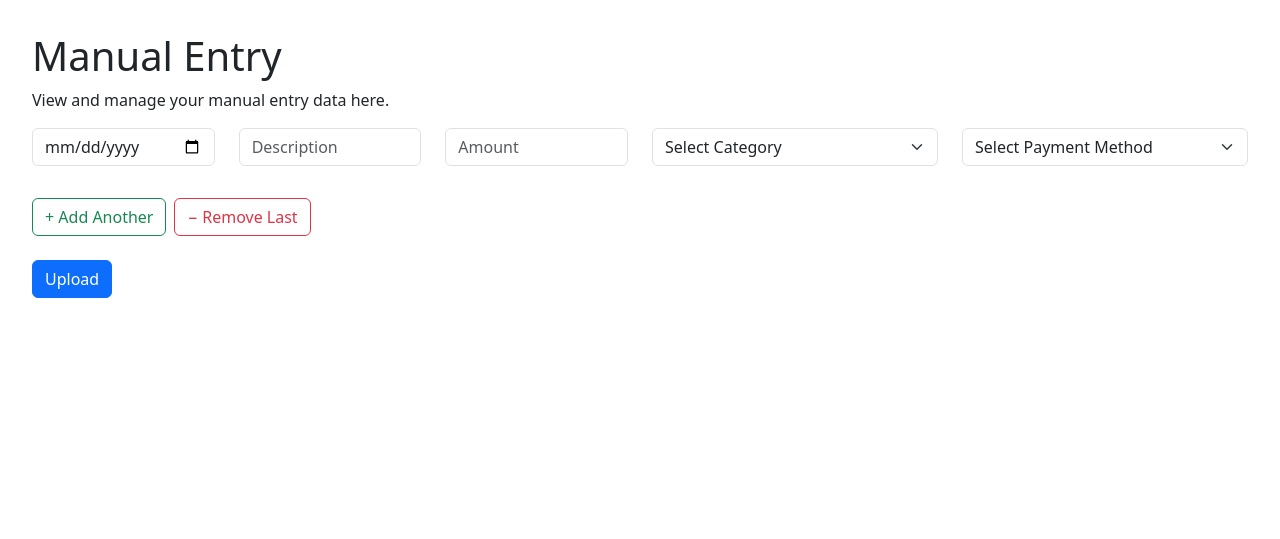
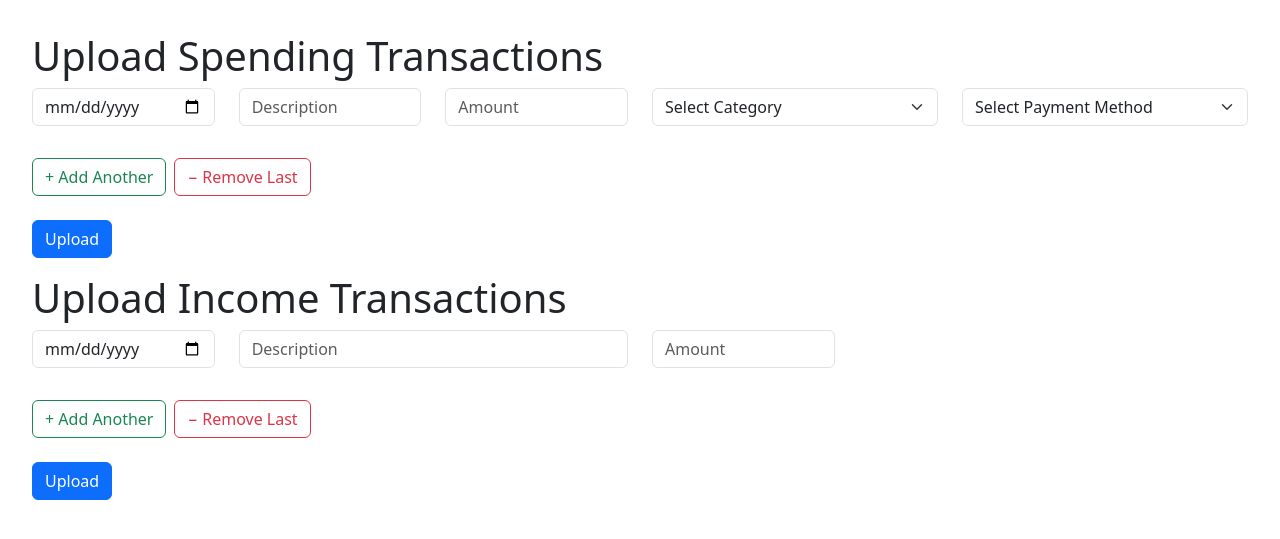
Before and after one commit to meidelhoch/budgeting_tool, a Flask app: page /manual-entry in a window 1280 px wide. Shown: the part 90-629 px from the top of the page. Run offline with Flask 3, Linux system fonts and the light colour scheme; some libraries are stand-ins or nearby versions.

Commit message:
added upload income

```diff
--- a/app.py
+++ b/app.py
@@ -9,7 +9,7 @@ from dotenv import load_dotenv
 from db_management.transactions import save_transactions, get_all_transactions
 from db_management.sinking_funds import save_sinking_fund_transactions, get_funds_dict, get_sinking_fund_values
 from db_management.budget import get_categories_dict, get_monthly_spending
-from db_management.income import get_monthly_income
+from db_management.income import get_monthly_income, save_income_transactions
 
 
 load_dotenv()
@@ -24,10 +24,7 @@ CATEGORIES = get_categories_dict()
 
 SINKING_FUNDS = get_funds_dict()
 
-
-
 app = Flask(__name__)
-
 
 @app.template_filter("money")
 def money_format(value):
@@ -54,8 +51,8 @@ def budget():
     total_budget_sum = sum((data['monthly_budget'] for data in monthly_spending.values()), 0)
 
     monthly_income = get_monthly_income(month, year)
-    print(monthly_spending)
     return render_template("budget.html", active_page="budget", monthly_income=monthly_income, total_spent=total_spent_sum, total_budget=total_budget_sum, monthly_spending=monthly_spending, current_year=current_year, selected_month=month, selected_year=year, months=months, sinking_fund_values=sinking_fund_values)
+
 
 @app.route("/spending")
 def spending():
@@ -64,26 +61,23 @@ def spending():
     filtered_transactions = transactions[transactions["net_amount"] > 0]
     display_transactions = filtered_transactions[["date", "description", "net_amount", "category_name", "payment_method"]]
 
-    print("---------------------")
-    print(display_transactions.head())
-    print(CATEGORIES)
+    return render_template("spending.html", active_page="spending", transactions=display_transactions.to_dict(orient='records'), categories=CATEGORIES)
 
-    return render_template("spending.html", active_page="spending", transactions=display_transactions.to_dict(orient='records'), categories=CATEGORIES)
 
 @app.route("/income")
 def income():
     return render_template("income.html", active_page="income")
 
+
 @app.route("/summary")
 def summary():
     return render_template("summary.html", active_page="summary")
+
 
 @app.route("/upload-statements")
 def upload_statements():
     return render_template("upload.html", active_page="upload")
 
-# TODO: NEED TO ADD AN REIMBURSED AND AMOUNT REIMBURSED COLUMN TO DB
-# TODO: NEED TO FIGURE OUT THE EXACT CATEGORIES TO USE
 
 @app.route("/upload", methods=["POST"])
 def upload_file():
@@ -99,18 +93,16 @@ def upload_file():
             cleaned_data["reimbursement_amount"] = 0
             cleaned_data["payment_method"] = label
             cleaned_dfs.append(cleaned_data)
-            print(cleaned_data)
 
     if cleaned_dfs:
         combined_df = pd.concat(cleaned_dfs, ignore_index=True)
-        print("Combined DataFrame:")
-        print(combined_df)
 
         return render_template("review_transactions.html", transactions=combined_df.to_dict(orient='records'), categories=CATEGORIES, sinking_funds=SINKING_FUNDS)
 
     else:
         print("No valid files processed.")
         return pd.DataFrame()
+
 
 def clean_file(file, label):
     if label == "Apple":
@@ -120,25 +112,18 @@ def clean_file(file, label):
     else:
         raise ValueError(f"Unknown label: {label}")
 
+
 @app.route("/save-transactions", methods=["POST"])
 def save_transactions_route():
-    print(request.form)
     total = int(request.form.get("total_rows", 0))
     all_transaction_rows = []
     all_sinking_fund_rows = []
 
     for i in range(total):
-        reimbursement_amount = request.form.get(f"reimbursement_amount_{i}", 0)
-        if reimbursement_amount == "":
-            reimbursement_amount = 0
+        reimbursement_amount = get_reimbursement_amount(request.form.get(f"reimbursement_amount_{i}", 0))
+        reimbursement_status = get_reimbursement_status(request.form.get(f"reimbursed_{i}"))
+        sinking_fund_id = get_fund_id(request.form.get(f"sinking_fund_{i}"))
 
-        reimbursement_status = request.form.get(f"reimbursed_{i}")
-        if reimbursement_status == "1":
-            reimbursement_status = True
-        else:
-            reimbursement_status = False
-
-        sinking_fund_id = get_fund_id(request.form.get(f"sinking_fund_{i}"))
         transaction_row = {
             "date": request.form.get(f"date_{i}"),
             "description": request.form.get(f"description_{i}"),
@@ -149,7 +134,7 @@ def save_transactions_route():
             "sinking_fund_id": sinking_fund_id,
             "payment_method": request.form.get(f"payment_method_{i}")
         }
-        print(transaction_row)
+
         all_transaction_rows.append(transaction_row)
 
         if sinking_fund_id is not None:
@@ -159,18 +144,31 @@ def save_transactions_route():
                 "description": request.form.get(f"description_{i}"),
                 "amount": -float(request.form.get(f"amount_{i}"))
             }
-            print(sinking_fund_row)
             all_sinking_fund_rows.append(sinking_fund_row)
 
     if save_transactions(pd.DataFrame(all_transaction_rows)) and save_sinking_fund_transactions(pd.DataFrame(all_sinking_fund_rows)):
         return render_template("confirmation_page.html", message="Transactions saved successfully!")
     return render_template("confirmation_page.html", message="Failed to save transactions.")
 
+
+def get_reimbursement_amount(raw_reimbursement_amount):
+    if raw_reimbursement_amount == "":
+        return 0
+    return raw_reimbursement_amount
+
+
+def get_reimbursement_status(raw_reimbursement_status):
+    if raw_reimbursement_status == 1:
+        return True
+    return False
+
+
 def get_fund_id(fund_name):
     if fund_name in SINKING_FUNDS:
         return SINKING_FUNDS.get(fund_name)
     else:
         return None
+
 
 def get_category_id(category):
     id = CATEGORIES.get(category).get("id")
@@ -181,12 +179,11 @@ def get_category_id(category):
 def manual_entry():
     return render_template("manual_entry.html", active_page="manual_entry", categories=CATEGORIES)
 
+
 @app.route("/manual-entry-spending", methods=["POST"])
 def manual_entry_spending():
-    print("--------------------")
-    print(request.form)
-    num_entries = int(request.form.get("num_entries", 0))
-    df = pd.DataFrame(columns=["date", "amount", "description", "category", "payment_method", "reimbursed", "reimbursement_amount"])
+    num_entries = int(request.form.get("spending_num_entries", 0))
+    row_list = []
 
     for i in range(num_entries):
         date = request.form.get(f"transaction_date[{i}]")
@@ -205,9 +202,38 @@ def manual_entry_spending():
             "reimbursement_amount": 0,
         }
 
-        df = pd.concat([df, pd.DataFrame([new_row])], ignore_index=True)
+        row_list.append(new_row)
+
+        df = pd.DataFrame(row_list)
 
     return render_template("review_transactions.html", transactions=df.to_dict(orient='records'), categories=CATEGORIES, sinking_funds=SINKING_FUNDS)
+
+
+@app.route("/manual-entry-income", methods=["POST"])
+def manual_entry_income():
+    print(request.form)
+    num_entries = int(request.form.get("income_num_entries", 0))
+    row_list = []
+
+    for i in range(num_entries):
+        date = request.form.get(f"income_date[{i}]")
+        description = request.form.get(f"description[{i}]")
+        amount = request.form.get(f"amount[{i}]")
+
+        new_row = {
+            "date": date,
+            "description": description,
+            "amount": float(amount) if amount else 0.0,
+        }
+
+        row_list.append(new_row)
+        print(new_row)
+
+        df = pd.DataFrame(row_list)
+
+    if save_income_transactions(df):
+        return render_template("confirmation_page.html", message="Income transactions saved successfully")
+    return render_template("confirmation_page.html", message="Failed to save income transactions")
 
 
 @app.route("/settings")
--- a/db_management/budget.py
+++ b/db_management/budget.py
@@ -49,4 +49,4 @@ def get_monthly_spending(month, year):
             return {}
     except Exception as e:
         print(f"Error fetching total spent: {e}")
-        return {}  # Return empty dict on error
+        return {}
--- a/db_management/datasource.py
+++ b/db_management/datasource.py
@@ -26,11 +26,8 @@ def get_db_engine():
             f"{DB_HOST}:{DB_PORT}/{DB_NAME}"
         )
 
-        # Create the engine. echo=True is great for debugging (shows SQL queries in console)
         engine = create_engine(database_url, echo=False)
 
-        # Test connection (optional, create_engine doesn't connect until first use)
-        # You would typically do this when the app starts up
         with engine.connect() as connection:
             connection.execute(text("SELECT 1"))
             print("Successfully connected to the database via SQLAlchemy!")
@@ -39,5 +36,4 @@ def get_db_engine():
 
     except Exception as e:
         print(f"Error creating SQLAlchemy engine or connecting to the database: {e}")
-        # Optionally re-raise the exception or handle it more robustly
         raise
--- a/static/scripts/manual_entry.js
+++ b/static/scripts/manual_entry.js
@@ -1,4 +1,5 @@
-let cur_index = 1;
+let cur_spending_index = 1;
+let cur_income_index = 1;
 
 function addSpendingField() {
   const container = document.getElementById("spending-container");
@@ -9,22 +10,22 @@ function addSpendingField() {
 
   newGroup.innerHTML = `
     <div class="col-md-2">
-                <input class="form-control mb-3" type="date" name="transaction_date[${cur_index}]">
+                <input class="form-control mb-3" type="date" name="transaction_date[${cur_spending_index}]">
             </div>
             <div class="col-md-2">
-                <input class="form-control mb-3" type="text" placeholder="Description" name="description[${cur_index}]">
+                <input class="form-control mb-3" type="text" placeholder="Description" name="description[${cur_spending_index}]">
             </div>
             <div class="col-md-2">
-                <input class="form-control mb-3" type="number" placeholder="Amount" name="amount[${cur_index}]">
+                <input class="form-control mb-3" type="number" placeholder="Amount" name="amount[${cur_spending_index}]">
             </div>
             <div class="col-md-3">
-                <select name="category[${cur_index}]" class="form-select">
+                <select name="category[${cur_spending_index}]" class="form-select">
                     <option value="" disabled selected>Select Category</option>
                             ${optionsHTML}
                         </select>
             </div>
             <div class="col-md-3">
-                <select class="form-select mb-3 upload-selects" name="payment_method[${cur_index}]" required>
+                <select class="form-select mb-3 upload-selects" name="payment_method[${cur_spending_index}]" required>
                     <option value="" disabled selected>Select Payment Method</option>
                     <option value="Venmo">Venmo</option>
                     <option value="Cash">Cash</option>
@@ -37,9 +38,9 @@ function addSpendingField() {
   `;
 
   container.appendChild(newGroup);
-  cur_index++;
-  document.getElementById('num_entries').value = String(cur_index);
-  console.log(document.getElementById('num_entries').value);
+  cur_spending_index++;
+  document.getElementById('spending_num_entries').value = String(cur_spending_index);
+  console.log(document.getElementById('spending_num_entries').value);
 }
 
 function removeLastSpendingField() {
@@ -47,8 +48,46 @@ function removeLastSpendingField() {
   const groups = container.getElementsByClassName("spending-group");
   if (groups.length > 1) {
     container.removeChild(groups[groups.length - 1]);
-    cur_index--;
-  document.getElementById('num_entries').value = String(cur_index);
+    cur_spending_index--;
+  document.getElementById('num_entries').value = String(cur_spending_index);
   console.log(document.getElementById('num_entries').value);
   }
 }
+
+
+function addIncomeField() {
+  const container = document.getElementById("income-container");
+
+  const newGroup = document.createElement("div");
+  newGroup.className = "income-group row mb-3";
+
+  newGroup.innerHTML = `
+                <div class="col-md-2">
+                    <input class="form-control mb-3" type="date" name="income_date[${cur_income_index}]">
+                </div>
+                <div class="col-md-4">
+                    <input class="form-control mb-3" type="text" placeholder="Description" name="description[${cur_income_index}]">
+                </div>
+                <div class="col-md-2">
+                    <input class="form-control mb-3" type="number" placeholder="Amount" name="amount[${cur_income_index}]">
+                </div>
+            </div>
+  `;
+
+  container.appendChild(newGroup);
+  cur_income_index++;
+  document.getElementById('income_num_entries').value = String(cur_income_index);
+  console.log(document.getElementById('income_num_entries').value);
+}
+
+function removeLastIncomeField() {
+    console.log(cur_income_index)
+  const container = document.getElementById("income-container");
+  const groups = container.getElementsByClassName("income-group");
+  if (groups.length > 1) {
+    container.removeChild(groups[groups.length - 1]);
+    cur_income_index--;
+  document.getElementById('income_num_entries').value = String(cur_income_index);
+  console.log(document.getElementById('income_num_entries').value);
+  }
+}
--- a/templates/manual_entry.html
+++ b/templates/manual_entry.html
@@ -3,14 +3,13 @@
 {% block title %}Manual Entry{% endblock %}
 
 {% block content %}
-<h1>Manual Entry</h1>
-<p>View and manage your manual entry data here.</p>
 <template id="category-options">
     {% for cat in categories.keys() %}
     <option value="{{ cat }}">{{ cat }}</option>
     {% endfor %}
 </template>
-  <div id="form-div">
+<div id="spending-div">
+    <h1>Upload Spending Transactions</h1>
     <form action="/manual-entry-spending" method="post" enctype="multipart/form-data" id="manual_entry_spending_form">
         <div id="spending-container">
             <div class="spending-group row mb-3">
@@ -52,9 +51,36 @@
         <div>
             <button type="submit" class="btn btn-primary mb-3">Upload</button>
         </div>
-    <input type="hidden" name="num_entries" value="1" id="num_entries">
+        <input type="hidden" name="spending_num_entries" value="1" id="spending_num_entries">
     </form>
 </div>
 
+<div id="income-div">
+    <h1>Upload Income Transactions</h1>
+    <form action="/manual-entry-income" method="post" enctype="multipart/form-data" id="manual_entry_income_form">
+        <div id="income-container">
+            <div class="income-group row mb-3">
+                <div class="col-md-2">
+                    <input class="form-control mb-3" type="date" name="income_date[0]">
+                </div>
+                <div class="col-md-4">
+                    <input class="form-control mb-3" type="text" placeholder="Description" name="description[0]">
+                </div>
+                <div class="col-md-2">
+                    <input class="form-control mb-3" type="number" placeholder="Amount" name="amount[0]">
+                </div>
+            </div>
+        </div>
+
+        <div class="d-flex gap-2 mb-2">
+            <button type="button" onclick="addIncomeField()" class="btn btn-outline-success mb-3">+ Add Another</button>
+            <button type="button" onclick="removeLastIncomeField()" class="btn btn-outline-danger mb-3">− Remove Last</button>
+        </div>
+        <div>
+            <button type="submit" class="btn btn-primary mb-3">Upload</button>
+        </div>
+        <input type="hidden" name="income_num_entries" value="1" id="income_num_entries">
+    </form>
+</div>
 <script src="{{ url_for('static', filename='scripts/manual_entry.js') }}"></script>
 {% endblock %}
--- a/templates/spending.html
+++ b/templates/spending.html
@@ -18,6 +18,10 @@
             {% for key in transactions[0].keys() %}
                 {% if key == "net_amount" %}
                     <th>Amount Spent</th>
+                {% elif key == "category_name" %}
+                    <th>Category Name</th>
+                {% elif key == "payment_method" %}
+                    <th>Payment Method</th>
                 {% else %}
                 <th>{{ key.capitalize() }}</th>
                 {% endif %}
```
Also changed, not shown: db_management/income.py (+22 -0 lines), db_management/sinking_funds.py (+5 -7 lines), db_management/transactions.py (+4 -7 lines). Lines whose indentation alone changed are shown as unchanged.
